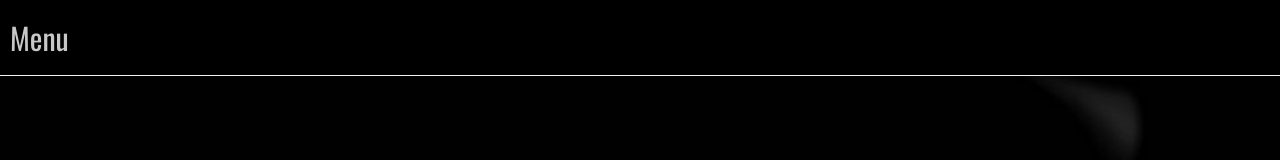
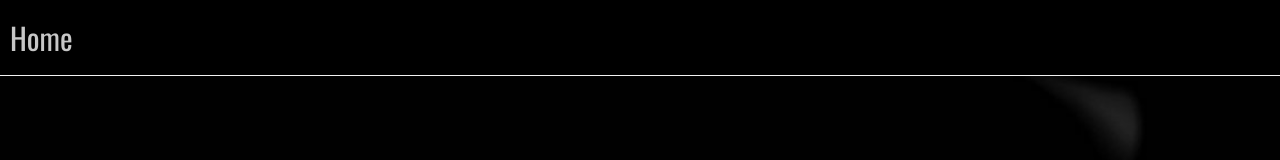
Before and after one commit to domvillegas/tongue, a Next.js app: page /archive in a window 1280 px wide. Shown: the top 160 px of the page. Built offline with nearby package versions, Linux system fonts and the light colour scheme.

Commit message:
Improve background images. Improve menu button.

```diff
--- a/src/components/MenuButton/MenuButton.tsx
+++ b/src/components/MenuButton/MenuButton.tsx
@@ -12,7 +12,7 @@ const MenuButton = () => {
 
   return (
     <div className={styles.menuButton} onClick={clickHandler}>
-      Menu
+      Home
     </div>
   );
 };
--- a/src/pages/archive/index.module.scss
+++ b/src/pages/archive/index.module.scss
@@ -14,9 +14,8 @@
 }
 
 .backgroundImage {
-  background-image: url("../../assets/backgrounds/archive.jpg");
-  background-size: cover;
-  background-position: 50% 50%;
+  object-fit: cover;
+  object-position: 50% 50%;
   position: absolute;
   top: 0;
   left: 0;
--- a/src/pages/archive/index.tsx
+++ b/src/pages/archive/index.tsx
@@ -2,6 +2,8 @@ import React, { useEffect } from "react";
 import styles from "./index.module.scss";
 import BackButton from "@/components/MenuButton/MenuButton";
 import MadeWithLove from "@/components/MadeWithLove/MadeWithLove";
+import BackgroundImage from "@/components/BackgroundImage/BackgroundImage";
+import backgroundImage from "../../assets/backgrounds/archive.jpg";
 
 const data = [
   {
@@ -40,7 +42,11 @@ const Archive = () => {
   return (
     <div className={styles.archive}>
       <BackButton />
-      <div className={styles.backgroundImage} />
+      <img
+        className={styles.backgroundImage}
+        src={backgroundImage.src}
+        alt="Hands"
+      />
       <div className={styles.contentContainer}>
         <h1>Videos</h1>
         {data.map((video, index) => {
--- a/src/pages/contact/index.module.scss
+++ b/src/pages/contact/index.module.scss
@@ -10,9 +10,8 @@
 
 .backgroundImage {
   filter: grayscale(1);
-  background-image: url("../../assets/backgrounds/contact.jpg");
-  background-size: cover;
-  background-position: 50% 20vh;
+  object-fit: cover;
+  object-position: 50% 20vh;
   position: absolute;
   top: 0;
   left: 0;
@@ -21,7 +20,7 @@
   z-index: -1;
 
   @media (min-width: 1000px) {
-    background-position: 50% 5vw;
+    object-position: 50% 5vw;
   }
 }
 
--- a/src/pages/index.module.scss
+++ b/src/pages/index.module.scss
@@ -9,22 +9,6 @@
   > div {
     flex: 1;
     min-height: 100%;
-  }
-}
-
-.backgroundImage {
-  background-image: url("../assets/backgrounds/lauren.jpg");
-  background-size: cover;
-  background-position: 50% 100%;
-  position: absolute;
-  top: 0;
-  left: 0;
-  width: 100%;
-  height: 100%;
-  z-index: -1;
-
-  @media (min-width: 500px) {
-    background-position: 20vw 100%;
   }
 }
 
@@ -87,3 +71,18 @@
     filter: blur(10px);
   }
 }
+
+.backgroundImage {
+  object-fit: cover;
+  object-position: 50% 100%;
+  position: absolute;
+  top: 0;
+  left: 0;
+  width: 100%;
+  height: 100%;
+  z-index: -1;
+
+  @media (min-width: 500px) {
+    object-position: 20vw 100%;
+  }
+}
--- a/src/pages/index.tsx
+++ b/src/pages/index.tsx
@@ -3,6 +3,7 @@ import SwipeBox from "@/components/SwipeBox/SwipeBox";
 import styles from "./index.module.scss";
 import Image from "next/image";
 import yinyang from "../assets/backgrounds/yinyang.png";
+import lauren from "../assets/backgrounds/lauren.jpg";
 
 const boxData = [
   { text: "The Company", path: "/the-company" },
@@ -28,7 +29,7 @@ const Home = () => {
       <div className={styles.introAnimation}>
         <Image src={yinyang.src} alt="yinyang" width={150} height={150} />
       </div>
-      <div className={styles.backgroundImage} />
+      <img className={styles.backgroundImage} src={lauren.src} alt="Lauren" />
       <div className={styles.swipeBoxesContainer}>
         {boxData.map((data, index) => {
           return <SwipeBox key={index} data={data} />;
--- a/src/styles/globals-styles.scss
+++ b/src/styles/globals-styles.scss
@@ -54,12 +54,9 @@ a {
     font-size: 125px !important;
   }
 
-  @media (min-width: 1000px) {
-    font-size: 80px;
-  }
-
   @media (min-width: 500px) {
     color: #dddddd;
+    font-size: 80px;
   }
 }
 
```
Also changed, not shown: src/pages/contact/index.tsx (+6 -1 lines).
